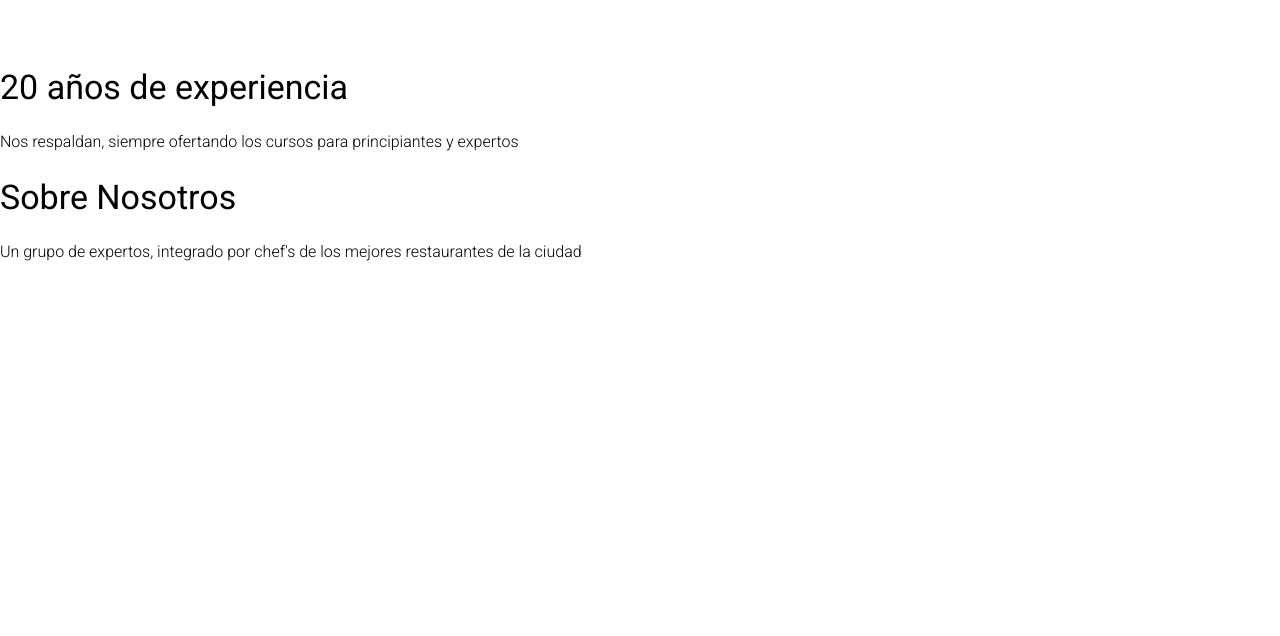
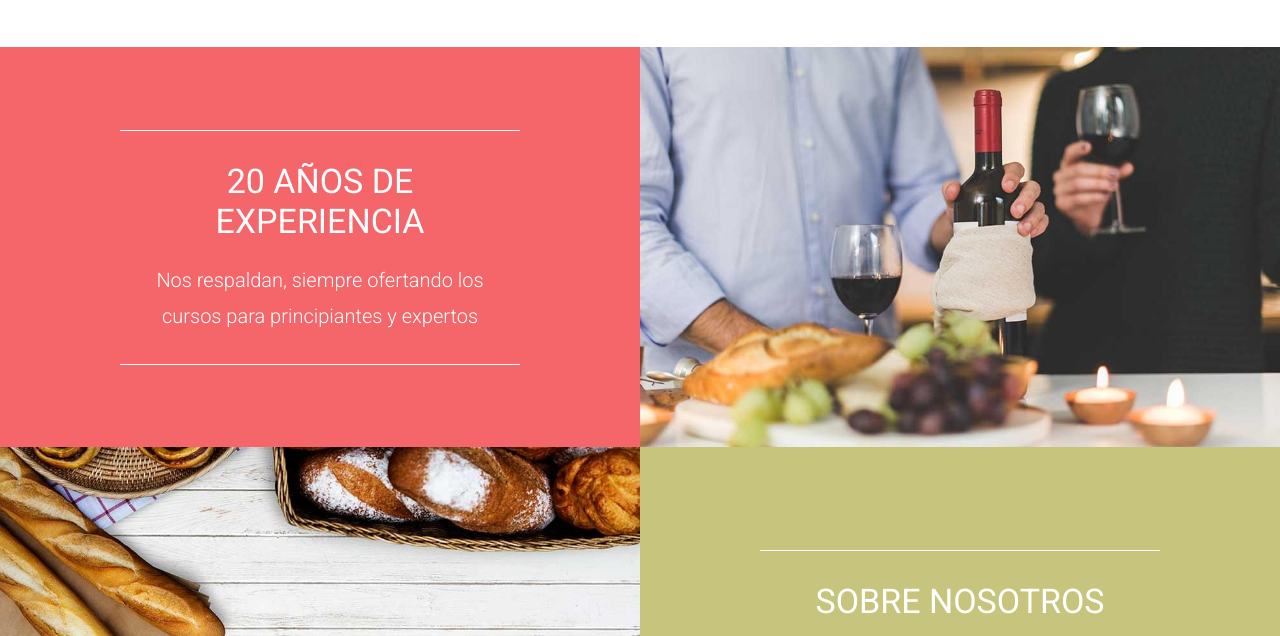
Before and after one commit to Geovanex24/escuela-de-cocina, a website: page index.html in a window 1280 px wide. Shown: the part 164-800 px from the top of the page. Drawn offline with Linux system fonts and the light colour scheme.

Commit message:
feat: Add blocks

```diff
--- a/src/scss/app.scss
+++ b/src/scss/app.scss
@@ -1,3 +1,4 @@
 @use "base";
 @use "ui/header";
 @use "ui/nav";
+@use "ui/contenido";
--- a/src/scss/base/_mixins.scss
+++ b/src/scss/base/_mixins.scss
@@ -1,4 +1,4 @@
-@use 'variables' as v;
+@use "variables" as v;
 
 /** Media Queries **/
 @mixin telefono {
@@ -22,7 +22,6 @@
   }
 }
 
-
 @mixin boton($bgColor, $colorTexto) {
   background-color: $bgColor;
   padding: 1.5rem 4rem;
@@ -34,19 +33,26 @@
   font-weight: 700;
   border: none;
   transition-property: background-color;
-    transition-duration: .3s;
+  transition-duration: 0.3s;
   text-align: center;
 
   @include tablet {
     width: auto;
   }
   &:hover {
-        background-color: darken( $bgColor, 10% );
+    background-color: darken($bgColor, 10%);
   }
 }
 
-@mixin grid($columnas, $espaciado ) {
+@mixin grid($columnas, $espaciado) {
   display: grid;
   gap: $espaciado;
   grid-template-columns: repeat($columnas, 1fr);
 }
+
+@mixin bg-image($url) {
+  background-image: url($url);
+  background-repeat: no-repeat;
+  background-size: cover;
+  background-position: center center;
+}
--- /dev/null
+++ b/src/scss/ui/contenido/_bloques.scss
@@ -0,0 +1,49 @@
+@use "base/variables" as v;
+@use "base/mixins" as m;
+
+.bloques {
+  &__grid {
+    @include m.tablet {
+      @include m.grid(2, 0rem);
+      grid-auto-flow: dense;
+    }
+  }
+}
+
+.bloque {
+  height: 40rem;
+  display: flex;
+  flex-direction: column;
+  justify-content: center;
+  align-items: center;
+  text-align: center;
+
+  &:nth-child(1) {
+    background-color: v.$primario;
+  }
+  &:nth-child(2) {
+    @include m.bg-image("../img/bloque_1.jpg");
+  }
+  &:nth-child(3) {
+    background-color: v.$secundario;
+    @include m.tablet {
+      grid-column: 2/3;
+    }
+  }
+  &:nth-child(4) {
+    @include m.bg-image("../img/bloque_2.jpg");
+  }
+
+  &__contenido {
+    max-width: 40rem;
+    border-block: 1px solid v.$blanco;
+    color: v.$blanco;
+    padding: 1rem;
+  }
+  &__heading {
+    text-transform: uppercase;
+  }
+  &__texto {
+    font-size: 2rem;
+  }
+}
--- /dev/null
+++ b/src/scss/ui/contenido/_index.scss
@@ -0,0 +1 @@
+@forward "bloques";
```
Also changed, not shown: build/css/app.css, 1 other file. Lines whose indentation alone changed are shown as unchanged.
